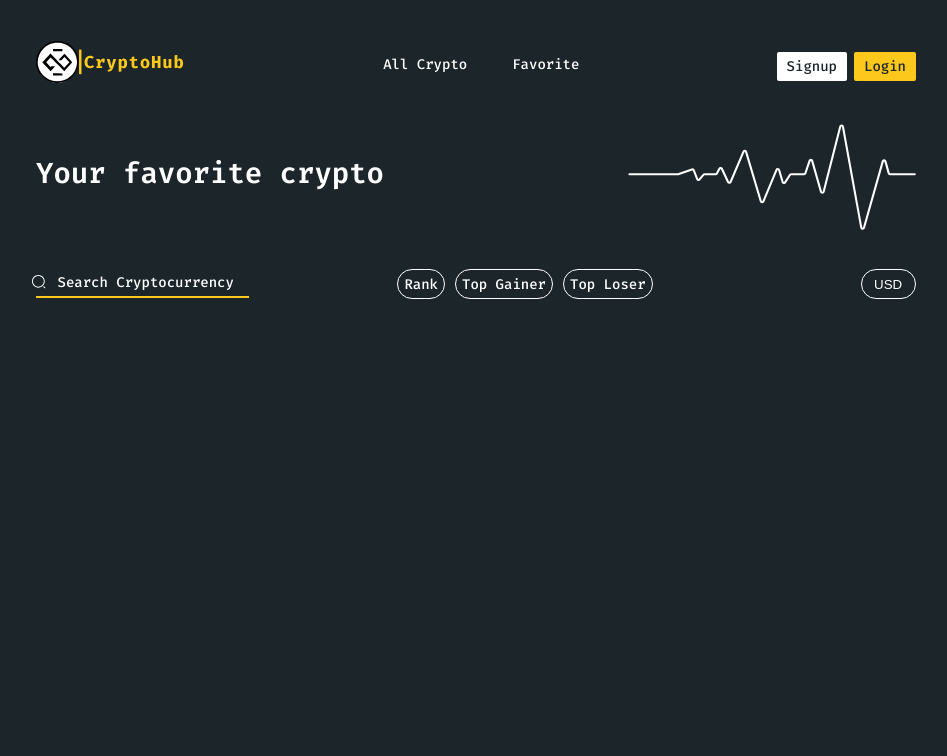
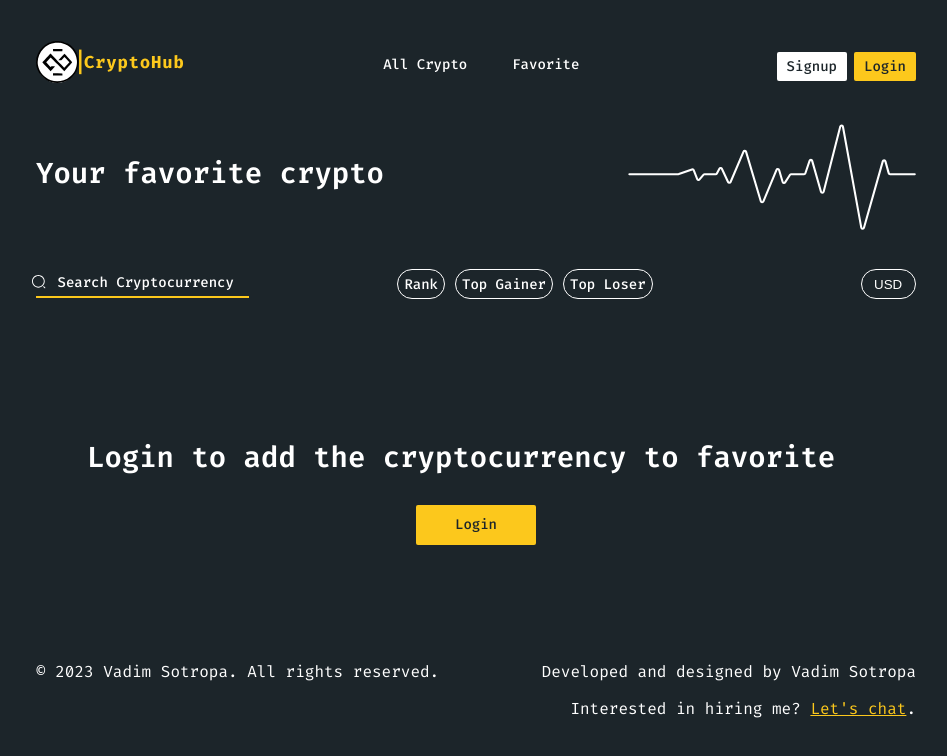
Before and after one commit to VadimSotropa/crypto-hub-front, a React (Create React App) app: page /Favorite in a window 1280 px wide. Shown: the top 756 px of the page, without its empty margins (164-1111 px from the left). Built offline with nearby package versions, Linux system fonts and the light colour scheme.

Commit message:
register ading the touast notifications to give user the info

```diff
--- /dev/null
+++ b/src/components/LoginFavorit.jsx
@@ -0,0 +1,14 @@
+import React from 'react'
+import { Link } from "react-router-dom";
+import '../styles/LoginFavorite.css'
+
+export default function LoginFavorit() {
+  return (
+    <div className='LoginFavorite-container'>
+        <h1 className='LoginFavorite-title'>
+            Login to add the cryptocurrency to favorite
+        </h1>
+<Link to={"/Login"} className='LoginFavorite-btn'>Login</Link>
+    </div>
+  )
+}
--- a/src/pages/AllCrypto.jsx
+++ b/src/pages/AllCrypto.jsx
@@ -3,7 +3,7 @@ import Navbar from "../components/Navbar";
 import "../styles/HeaderHome.css";
 import "../styles/Allcrypto.css";
 import { useNavigate } from "react-router-dom";
-
+import Footer from "../components/Footer"
 export default function AllCrypto({
   handleSort,
   handleCurrencyChange,
@@ -125,6 +125,7 @@ console.log('filtred list', filteredCryptoList);
   </div>
 ))}
       </div>
+      <Footer/>
     </div>
   );
 }
--- a/src/pages/Favorite.jsx
+++ b/src/pages/Favorite.jsx
@@ -9,8 +9,8 @@ import axios from 'axios';
 import "../styles/HeaderHome.css"
 import { useNavigate } from "react-router-dom";
 import toast, { Toaster } from "react-hot-toast";
-
-
+import Footer from "../components/Footer"
+import LoginFavorit from '../components/LoginFavorit'
 import {
   Chart as ChartJS,
   CategoryScale,
@@ -380,6 +380,7 @@ function CryptoItem({ crypto, currency }) {
 }
 
 export default function CryptoList() {
+  const [user, setUser] = useRecoilState(userStateLogin);
   const [searchTerm, setSearchTerm] = useState("");
   const [sortType, setSortType] = useState("");
   const cryptoData = useCoinGeckoData();
@@ -433,7 +434,7 @@ export default function CryptoList() {
 
 return (
   <div>
-      <Navbar/>
+    <Navbar />
     <div className="container">
       <div className="titleMain">Your favorite crypto</div>
       <svg className='svg' width="418" height="154" viewBox="0 0 418 154" fill="none" xmlns="http://www.w3.org/2000/svg">
@@ -448,6 +449,7 @@ export default function CryptoList() {
       sortType={sortType}
       currency={currency}
     />
+    {user.token ? (
       <div className="crypto-container-list">
         {convertedCrypto.map((crypto) => (
           <CryptoItem
@@ -458,6 +460,10 @@ export default function CryptoList() {
           /> // Pass currency as prop to CryptoItem
         ))}
       </div>
+    ) : (
+      <LoginFavorit />
+    )}
+    <Footer />
   </div>
 );
 }
--- a/src/pages/Login.jsx
+++ b/src/pages/Login.jsx
@@ -6,7 +6,7 @@ import { Link } from "react-router-dom";
 import '../styles/signup.css'
 import { atom, useRecoilState } from 'recoil';
 import toast, { Toaster } from 'react-hot-toast';
-
+import Footer from "../components/Footer"
 
 const userStateLogin = atom({
   key: 'userStateLogin',
@@ -111,6 +111,7 @@ export default function Register() {
 
 </div>
     </div>
+    <Footer/>
    </div>
   );
 }
--- a/src/pages/Signup.jsx
+++ b/src/pages/Signup.jsx
@@ -4,6 +4,8 @@ import axios from "axios";
 import "../styles/signup.css";
 import { Link } from "react-router-dom";
 import Navbar from "../components/Navbar";
+import Footer from "../components/Footer"
+import toast, { Toaster } from 'react-hot-toast';
 
 export default function Register() {
   const navigate = useNavigate();
@@ -19,6 +21,10 @@ export default function Register() {
   };
 
   const handleSubmit = async (e) => {
+    if (!e.target.email || !e.target.password || !e.target.name) {
+      toast.error('Please fill in all required fields!');
+      return;
+    }
     e.preventDefault();
 
     try {
@@ -29,7 +35,10 @@ export default function Register() {
       console.log(response.data);
       navigate("/Login");
     } catch (error) {
-      console.log(error.response.data);
+      if (error.response && error.response.status === 400 && error.response.data.message === 'Email already exists') {
+        // Display error toast message
+        toast.error('Email already exists!');
+      }
     }
   };
 
@@ -101,6 +110,7 @@ export default function Register() {
           </Link>
         </div>
       </div>
+      <Footer/>
     </div>
   );
 }
--- a/src/styles/CryptoList.css
+++ b/src/styles/CryptoList.css
@@ -432,7 +432,7 @@
   }
 
   .crypto-item {
-    width: 300px;
+    width: 280px;
     height: 315px;
     background: rgba(26, 137, 23, 0.2);
     border: 3px solid #00d963;
@@ -442,7 +442,7 @@
   }
 
   .crypto-item-negatif {
-    width: 300px;
+    width: 280px;
     height: 315px;
     background: rgba(231, 51, 12, 0.2);
     border: 3px solid #b30100;
--- /dev/null
+++ b/src/styles/LoginFavorite.css
@@ -0,0 +1,45 @@
+body{
+    margin: 0;
+    padding: 0;
+    box-sizing: border-box;
+    background-color: #1C252A;
+    margin: 0 200px;
+    font-family: 'Fira Code', monospace;
+}
+
+
+.LoginFavorite-container{
+    display: flex;
+    flex-direction: column;
+    justify-content: center;
+    align-items: center;
+    flex-wrap: wrap;
+}
+
+.LoginFavorite-title{
+    padding-top: 120px;
+    font-size: 29px;
+    color: white;
+    font-style: normal;
+    font-weight: 600;
+    width: 778px;
+    height: 47px;
+}
+
+.LoginFavorite-btn{
+   width: 100px;
+   text-align:  center;
+    background: #FCC81C;
+    border-radius: 2px;
+    font-family: 'Fira Code';
+    font-style: normal;
+    font-weight: 500;
+    font-size: 14px;
+    border: none;
+    cursor: pointer;
+    color: #1C252A;
+    text-decoration: none;
+height: 20px;
+padding: 10px;
+
+}
```
Lines whose indentation alone changed are shown as unchanged.
